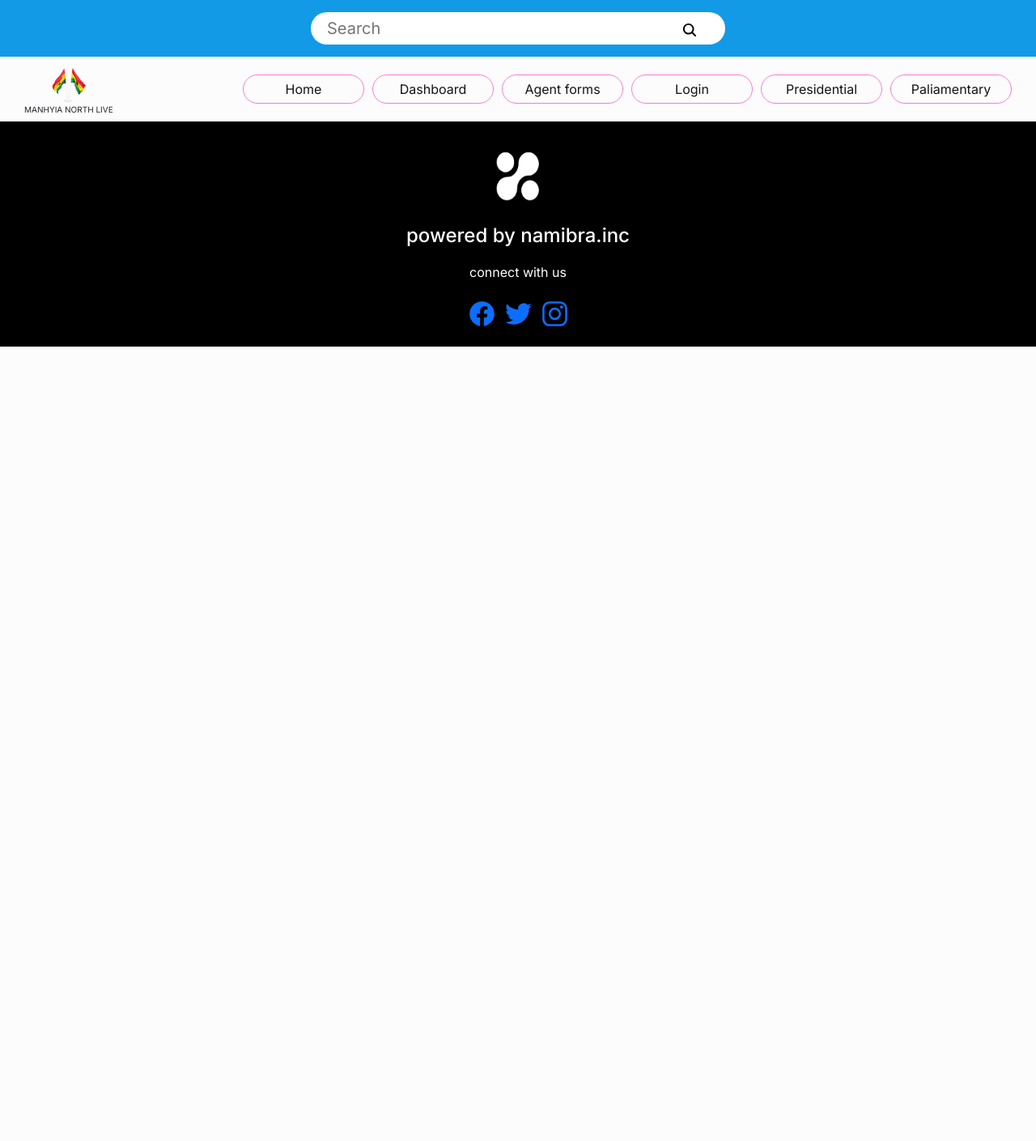
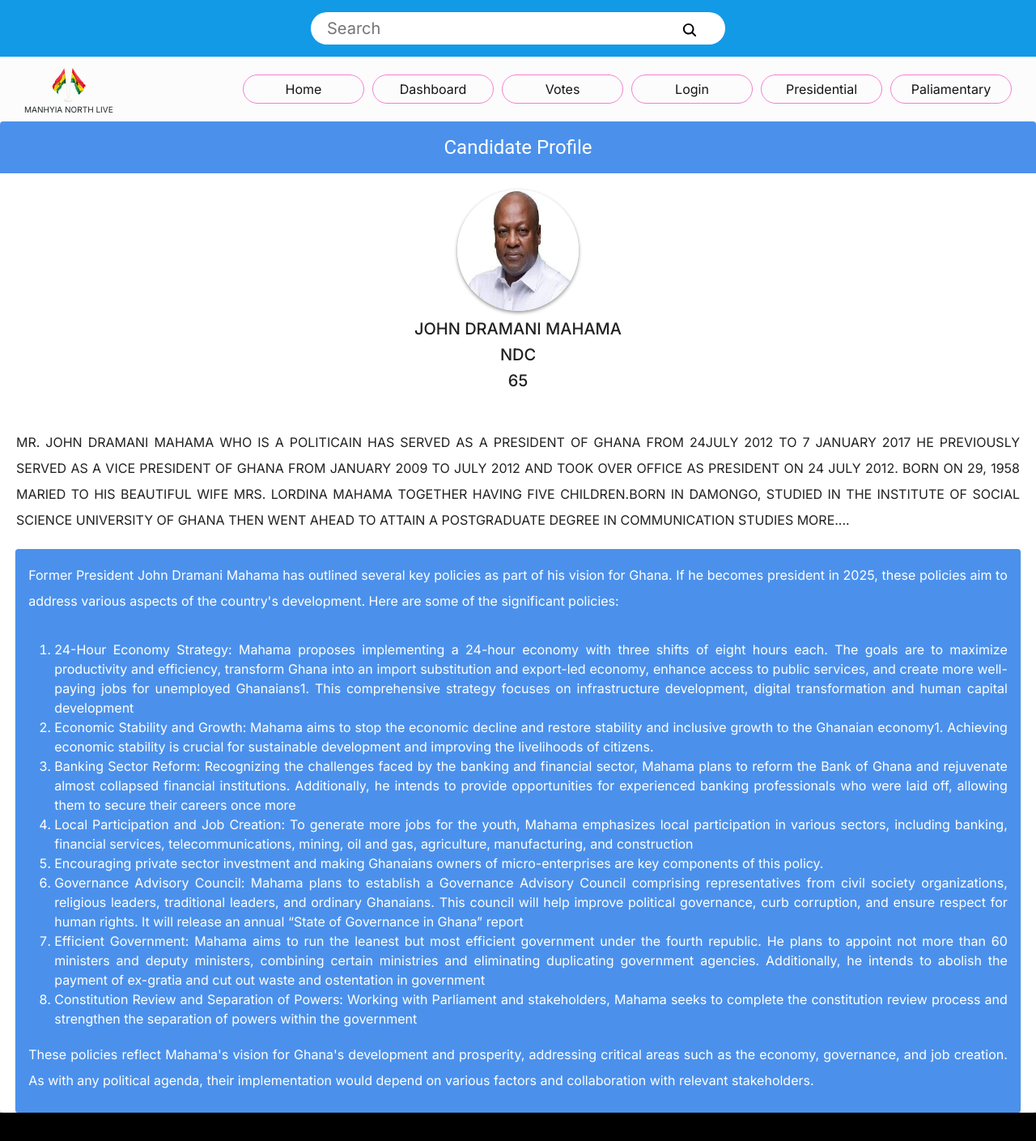
Before and after one commit to Shykid1/manhyia-north-live, a React (Vite) app in the folder client/: page /candidate-profile in a window 1280 px wide. Shown: the top 1409 px of the page at 81% size. Before the commit the page ends 800 px from the top, so only its background shows below. Built offline with nearby package versions, Linux system fonts and the light colour scheme.

Commit message:
Update vercel.json and Navbar.jsx, fix DashboardContent.jsx, and AvatarList.jsx, and remove unnecessary code from ProgressBar.jsx and Home/content.jsx

```diff
--- a/client/src/components/Navbar/Navbar.jsx
+++ b/client/src/components/Navbar/Navbar.jsx
@@ -53,7 +53,7 @@ const Navbar = () => {
             to="/dashboard/votes"
             onClick={handleToggleNavbar}
           >
-            Agent forms
+            Votes
           </NavLink>
           <NavLink
             className="elements"
--- a/client/src/components/ProgressBar.jsx
+++ b/client/src/components/ProgressBar.jsx
@@ -1,14 +1,14 @@
-import ProgressBar from 'react-bootstrap/ProgressBar';
-import PropTypes from 'prop-types';
+import ProgressBar from "react-bootstrap/ProgressBar";
+import PropTypes from "prop-types";
 
 export function ProgressBars({ progress1, progress2, progress3 }) {
   return (
-    <ProgressBar className='flex-container rounded-50'>
+    <ProgressBar className="flex-container rounded-50">
       <ProgressBar
         now={progress1}
         key={1}
         label={`${progress1}%`}
-        className='blue center-value'
+        className="success center-value"
       />
       <ProgressBar
         className="danger center-value"
@@ -17,7 +17,7 @@ export function ProgressBars({ progress1, progress2, progress3 }) {
         label={`${progress2}%`}
       />
       <ProgressBar
-        className="success center-value"
+        className="blue center-value"
         now={progress3}
         key={3}
         label={`${progress3}%`}
@@ -32,11 +32,9 @@ ProgressBars.propTypes = {
   progress3: PropTypes.number.isRequired,
 };
 
-
-
 export function SubProgressBars({ progress1, progress2 }) {
   return (
-    <ProgressBar className='flex-container rounded-50'>
+    <ProgressBar className="flex-container rounded-50">
       <ProgressBar
         className="danger rounded-left center-value"
         now={progress1}
--- a/client/src/views/CandidateProfile/CandidateProfile.jsx
+++ b/client/src/views/CandidateProfile/CandidateProfile.jsx
@@ -1,4 +1,4 @@
-import { Card } from "@mui/material";
+import { Box, Card, CardContent, CardHeader, Typography } from "@mui/material";
 
 const CandidateProfile = () => {
   return (
@@ -9,8 +9,145 @@ const CandidateProfile = () => {
         flexDirection: "column",
         justifyContent: "center",
         alignItems: "center",
+        textAlign: "center",
       }}
-    ></Card>
+    >
+      <CardHeader
+        sx={{
+          width: "100%",
+          color: "white",
+          bgcolor: "#4B91EC",
+        }}
+        title="Candidate Profile"
+      />
+      <Box
+        element="div"
+        sx={{
+          width: { xs: 400, md: "100%" },
+          display: "flex",
+          flexDirection: "column",
+          justifyContent: "center",
+          alignItems: "center",
+          padding: "20px",
+        }}
+      >
+        <div className="recorddetail flex-container column ">
+          <img
+            src="Mahama.jpeg"
+            alt=""
+            className="knowthemimg margin-bottom-10"
+          />
+          <h4>JOHN DRAMANI MAHAMA </h4>
+          <h5>NDC</h5>
+          <h5>65</h5>
+        </div>
+      </Box>
+      <Box
+        sx={{
+          width: { xs: 400, md: "100%" },
+          textAlign: "justify",
+          alignItems: "center",
+          padding: "20px",
+        }}
+      >
+        <Typography variant="p" sx={{ textAlign: "justify", lineHeight: 2 }}>
+          MR. JOHN DRAMANI MAHAMA WHO IS A POLITICAIN HAS SERVED AS A PRESIDENT
+          OF GHANA FROM 24JULY 2012 TO 7 JANUARY 2017 HE PREVIOUSLY SERVED AS A
+          VICE PRESIDENT OF GHANA FROM JANUARY 2009 TO JULY 2012 AND TOOK OVER
+          OFFICE AS PRESIDENT ON 24 JULY 2012. BORN ON 29, 1958 MARIED TO HIS
+          BEAUTIFUL WIFE MRS. LORDINA MAHAMA TOGETHER HAVING FIVE CHILDREN.BORN
+          IN DAMONGO, STUDIED IN THE INSTITUTE OF SOCIAL SCIENCE UNIVERSITY OF
+          GHANA THEN WENT AHEAD TO ATTAIN A POSTGRADUATE DEGREE IN COMMUNICATION
+          STUDIES MORE....
+        </Typography>
+      </Box>
+
+      <Card
+        sx={{
+          bgcolor: "#4B91EC",
+          width: { xs: 400, md: "97%" },
+          textAlign: "justify",
+          alignItems: "center",
+          color: "white",
+        }}
+      >
+        <CardContent>
+          <Typography variant="p" sx={{ textAlign: "justify", lineHeight: 2 }}>
+            Former President John Dramani Mahama has outlined several key
+            policies as part of his vision for Ghana. If he becomes president in
+            2025, these policies aim to address various aspects of the
+            country&apos;s development. Here are some of the significant
+            policies:
+            <br /> <br />
+          </Typography>
+          <ol>
+            <li>
+              24-Hour Economy Strategy: Mahama proposes implementing a 24-hour
+              economy with three shifts of eight hours each. The goals are to
+              maximize productivity and efficiency, transform Ghana into an
+              import substitution and export-led economy, enhance access to
+              public services, and create more well-paying jobs for unemployed
+              Ghanaians1. This comprehensive strategy focuses on infrastructure
+              development, digital transformation and human capital development
+            </li>
+            <li>
+              Economic Stability and Growth: Mahama aims to stop the economic
+              decline and restore stability and inclusive growth to the Ghanaian
+              economy1. Achieving economic stability is crucial for sustainable
+              development and improving the livelihoods of citizens.
+            </li>
+            <li>
+              Banking Sector Reform: Recognizing the challenges faced by the
+              banking and financial sector, Mahama plans to reform the Bank of
+              Ghana and rejuvenate almost collapsed financial institutions.
+              Additionally, he intends to provide opportunities for experienced
+              banking professionals who were laid off, allowing them to secure
+              their careers once more
+            </li>
+            <li>
+              Local Participation and Job Creation: To generate more jobs for
+              the youth, Mahama emphasizes local participation in various
+              sectors, including banking, financial services,
+              telecommunications, mining, oil and gas, agriculture,
+              manufacturing, and construction
+            </li>
+            <li>
+              Encouraging private sector investment and making Ghanaians owners
+              of micro-enterprises are key components of this policy.
+            </li>
+            <li>
+              Governance Advisory Council: Mahama plans to establish a
+              Governance Advisory Council comprising representatives from civil
+              society organizations, religious leaders, traditional leaders, and
+              ordinary Ghanaians. This council will help improve political
+              governance, curb corruption, and ensure respect for human rights.
+              It will release an annual “State of Governance in Ghana” report
+            </li>
+            <li>
+              Efficient Government: Mahama aims to run the leanest but most
+              efficient government under the fourth republic. He plans to
+              appoint not more than 60 ministers and deputy ministers, combining
+              certain ministries and eliminating duplicating government
+              agencies. Additionally, he intends to abolish the payment of
+              ex-gratia and cut out waste and ostentation in government
+            </li>
+            <li>
+              Constitution Review and Separation of Powers: Working with
+              Parliament and stakeholders, Mahama seeks to complete the
+              constitution review process and strengthen the separation of
+              powers within the government
+            </li>
+          </ol>
+          <Typography variant="p" sx={{ textAlign: "justify", lineHeight: 2 }}>
+            These policies reflect Mahama&apos;s vision for Ghana&apos;s
+            development and prosperity, addressing critical areas such as the
+            economy, governance, and job creation. As with any political agenda,
+            their implementation would depend on various factors and
+            collaboration with relevant stakeholders.
+          </Typography>
+        </CardContent>
+      </Card>
+    </Card>
   );
 };
 
--- a/client/src/views/Dashboard/DashContent.jsx
+++ b/client/src/views/Dashboard/DashContent.jsx
@@ -69,8 +69,8 @@ function DashboardContent() {
                     </TableRow>
                   </TableHead>
                   <TableBody>
-                    {rows.map((row) => (
-                      <StyledTableRow key={row.Candidates}>
+                    {rows.map((row, index) => (
+                      <StyledTableRow key={index}>
                         <StyledTableCell component="th" scope="row">
                           {row.Candidates}
                         </StyledTableCell>
@@ -108,8 +108,8 @@ function DashboardContent() {
                     </TableRow>
                   </TableHead>
                   <TableBody>
-                    {rows.map((row) => (
-                      <StyledTableRow key={`${row.Candidates}1`}>
+                    {rows.map((row, index) => (
+                      <StyledTableRow key={`${index}1`}>
                         <StyledTableCell component="th" scope="row">
                           {row.Candidates}
                         </StyledTableCell>
--- a/client/src/views/Home/content.jsx
+++ b/client/src/views/Home/content.jsx
@@ -25,12 +25,6 @@ function HomeContent() {
         </div>
       </div>
       <div className="flex-container column width-100 mainbody ">
-        <div className="flex-container space-evenly pad-top10-bottom20 btnsindicators">
-          <button className="btnelements">Live Results</button>
-          <button className="btnelements">Party Wise</button>
-          <button className="btnelements">Polling Station</button>
-        </div>
-
         <center>
           <h1 className="pad-top10-bottom20 mainheadline">
             KNOW YOUR PRESIDENTIAL CANDIDATES
@@ -40,7 +34,10 @@ function HomeContent() {
         <br />
         <div className="knowthem flex-container width-100 space-evenly">
           <Link to="/candidate-profile">
-            <div className="recorddetail flex-container column ">
+            <div
+              className="recorddetail flex-container column "
+              style={{ color: "black" }}
+            >
               <img
                 src="Mahama.jpeg"
                 alt=""
@@ -52,7 +49,10 @@ function HomeContent() {
             </div>
           </Link>
           <Link to="/candidate-profile">
-            <div className="recorddetail flex-container column ">
+            <div
+              className="recorddetail flex-container column "
+              style={{ color: "black" }}
+            >
               <img
                 src="Bawumia.jpeg"
                 alt=""
@@ -64,7 +64,10 @@ function HomeContent() {
             </div>
           </Link>
           <Link to="/candidate-profile">
-            <div className="recorddetail flex-container column ">
+            <div
+              className="recorddetail flex-container column "
+              style={{ color: "black" }}
+            >
               <img
                 src="NanaKwame.png"
                 alt=""
@@ -110,7 +113,7 @@ function HomeContent() {
             </div>
           </div>
           <div className="progressbars">
-            <ProgressBars progress1={45} progress2={50} progress3={35} />
+            <ProgressBars progress1={50} progress2={20} progress3={30} />
           </div>
 
           <br />
```
Also changed, not shown: client/src/components/Avatar/AvatarList.jsx (+6 -13 lines), client/vercel.json.
